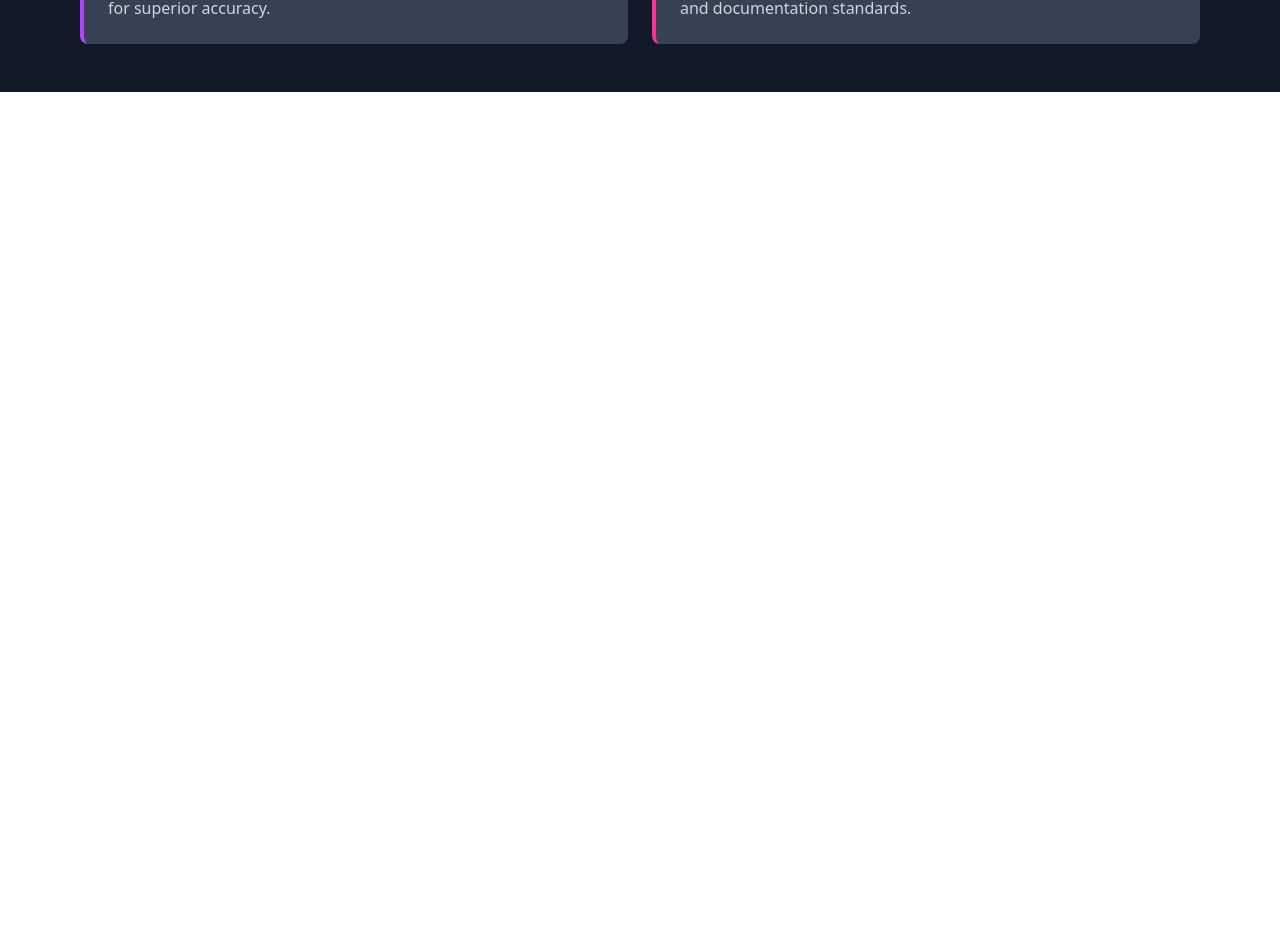
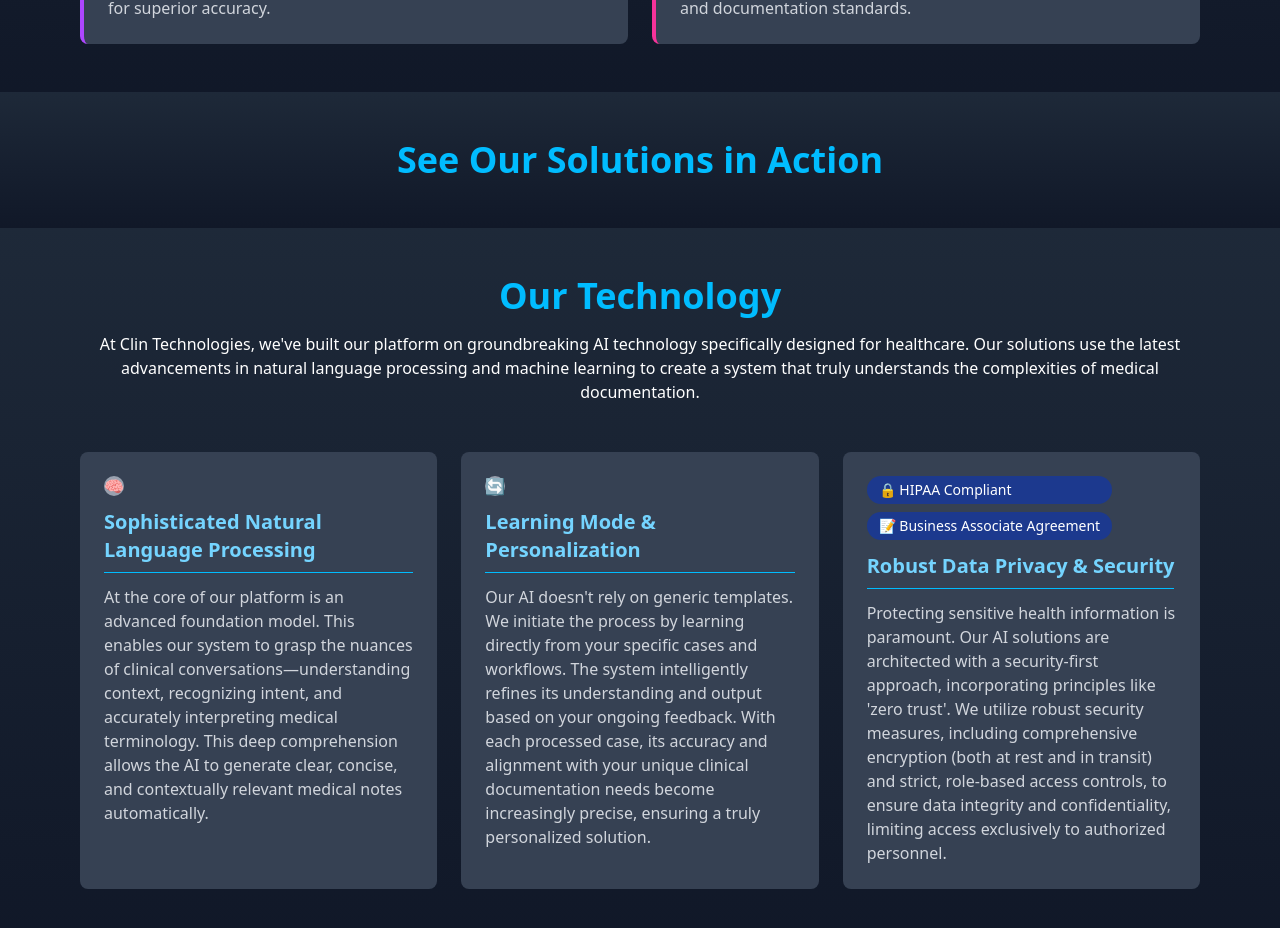
Before and after one commit to PranayChowdhury00/clin_job_task, a React (Vite) app: page / in a window 1280 px wide. Shown: the part 1673-2601 px from the top of the page. Before the commit the page ends 1765 px from the top, so only its background shows below. Built offline with nearby package versions, Linux system fonts and the light colour scheme.

Commit message:
finished the work of Tecnology.jsx

```diff
--- a/src/components/Home.jsx
+++ b/src/components/Home.jsx
@@ -1,7 +1,9 @@
-import React from 'react';
+
 import Banner from '../pages/Banner/Banner';
 import About from '../pages/About/About';
 import OurSolutions from '../pages/OurSolutions/OurSolutions';
+import InAction from '../pages/InAction/InAction';
+import Technology from '../pages/Technology/Technology';
 
 const Home = () => {
  return (
@@ -9,6 +11,8 @@ const Home = () => {
    <Banner></Banner>
    <About></About>
    <OurSolutions></OurSolutions>
+   <InAction></InAction>
+   <Technology></Technology>
   </div>
  );
 };
--- /dev/null
+++ b/src/pages/InAction/InAction.jsx
@@ -0,0 +1,13 @@
+import React from 'react';
+
+const InAction = () => {
+ return (
+  <div>
+   <div className="bg-gradient-to-b from-gray-800 to-gray-900 text-white py-12">
+    <h1 className='text-4xl font-bold text-sky-400 text-center'>See Our Solutions in Action</h1>
+   </div>
+  </div>
+ );
+};
+
+export default InAction;
--- /dev/null
+++ b/src/pages/Technology/Technology.jsx
@@ -0,0 +1,61 @@
+import React from 'react';
+
+const Technology = () => {
+  return (
+    <div className="bg-gradient-to-b from-gray-800 to-gray-900 text-white py-12">
+      <div className="max-w-6xl mx-auto px-4">
+        {/* Header */}
+        <div className="text-center mb-12">
+          <h1 className="text-4xl font-bold text-sky-400">Our Technology</h1>
+          <p className="text-white font-medium mt-4">
+            At Clin Technologies, we've built our platform on groundbreaking AI technology specifically designed for healthcare. Our solutions use the latest advancements in natural language processing and machine learning to create a system that truly understands the complexities of medical documentation.
+          </p>
+        </div>
+
+        {/* Grid layout for 3 sections */}
+        <div className="grid grid-cols-1 md:grid-cols-3 gap-6">
+          {/* NLP Section */}
+          <div className="bg-gray-700 p-6 rounded-lg flex flex-col items-start">
+            <span className="h-5 w-5 bg-gray-400 rounded-full p-1 mb-3 flex items-center justify-center">🧠</span>
+            <h2 className="text-xl font-semibold text-sky-300">
+              Sophisticated Natural Language Processing
+              <div className="w-auto h-[1px] bg-sky-400 mt-2"></div>
+            </h2>
+            <p className="text-gray-300 mt-3">
+              At the core of our platform is an advanced foundation model. This enables our system to grasp the nuances of clinical conversations—understanding context, recognizing intent, and accurately interpreting medical terminology. This deep comprehension allows the AI to generate clear, concise, and contextually relevant medical notes automatically.
+            </p>
+          </div>
+
+          {/* Personalization Section */}
+          <div className="bg-gray-700 p-6 rounded-lg flex flex-col items-start">
+            <span className="h-5 w-5 bg-gray-400 rounded-full p-1 mb-3 flex items-center justify-center">🔄</span>
+            <h2 className="text-xl font-semibold text-sky-300">
+              Learning Mode & Personalization
+              <div className="w-auto h-[1px] bg-sky-400 mt-2"></div>
+            </h2>
+            <p className="text-gray-300 mt-3">
+              Our AI doesn't rely on generic templates. We initiate the process by learning directly from your specific cases and workflows. The system intelligently refines its understanding and output based on your ongoing feedback. With each processed case, its accuracy and alignment with your unique clinical documentation needs become increasingly precise, ensuring a truly personalized solution.
+            </p>
+          </div>
+
+          {/* Security Section */}
+          <div className="bg-gray-700 p-6 rounded-lg flex flex-col items-start">
+            <div className="flex flex-col space-y-2 mb-3">
+              <span className="inline-flex items-center px-3 py-1 rounded-full bg-blue-900 text-white text-sm">🔒 HIPAA Compliant</span>
+              <span className="inline-flex items-center px-3 py-1 rounded-full bg-blue-900 text-white text-sm">📝 Business Associate Agreement</span>
+            </div>
+            <h2 className="text-xl font-semibold text-sky-300">
+              Robust Data Privacy & Security
+              <div className="w-auto h-[1px] bg-sky-400 mt-2"></div>
+            </h2>
+            <p className="text-gray-300 mt-3">
+              Protecting sensitive health information is paramount. Our AI solutions are architected with a security-first approach, incorporating principles like 'zero trust'. We utilize robust security measures, including comprehensive encryption (both at rest and in transit) and strict, role-based access controls, to ensure data integrity and confidentiality, limiting access exclusively to authorized personnel.
+            </p>
+          </div>
+        </div>
+      </div>
+    </div>
+  );
+};
+
+export default Technology;
```
